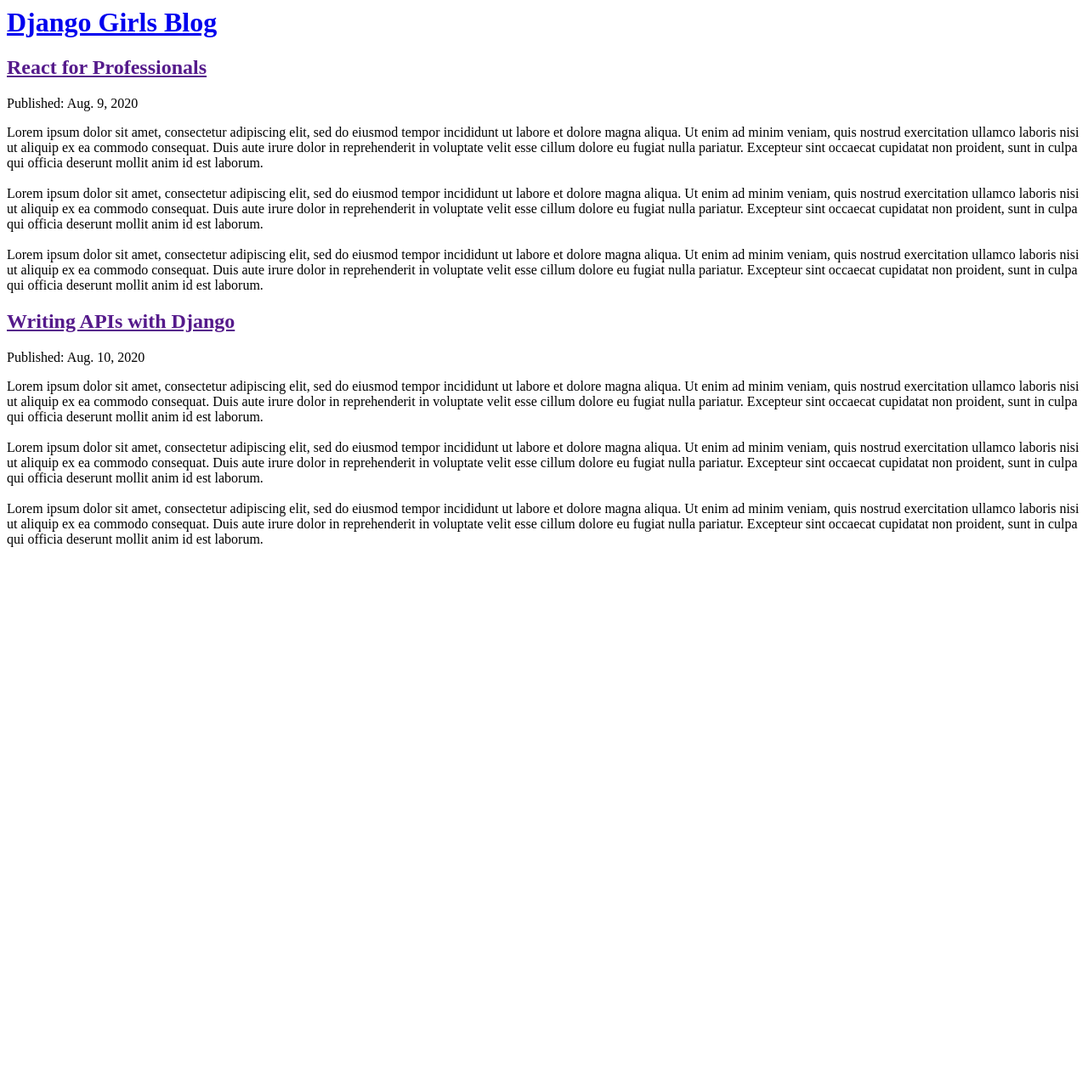
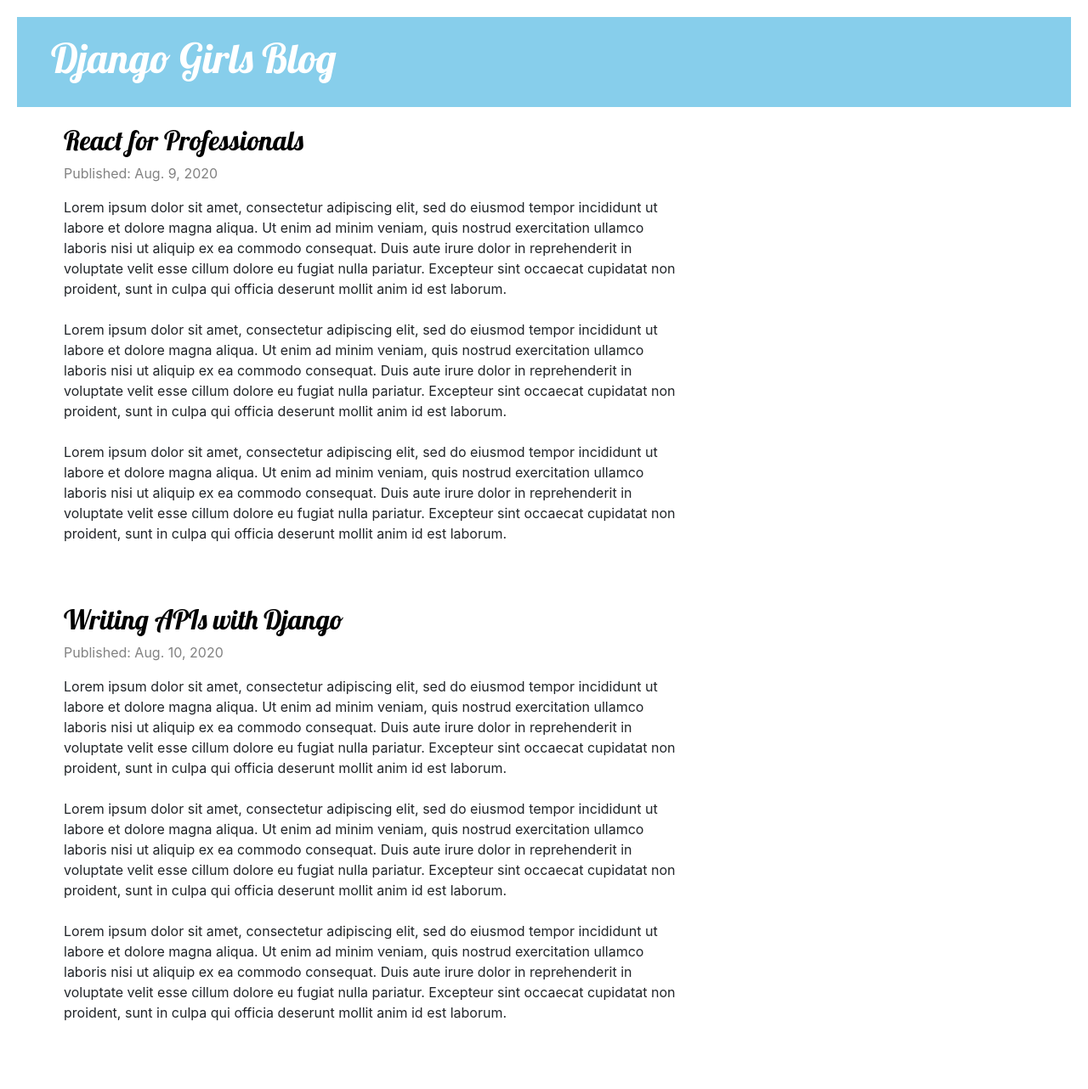
Before and after one commit to 4ka0/django_girls, a Django app: page / in a window 1280 px wide. Shown: the whole page at 85% size. Before the commit the page ends 644 px from the top, so only its background shows below. Run offline with Django 3.2, Linux system fonts and the light colour scheme; data comes from the database, SQL or seed files in the repository; some libraries are stand-ins or nearby versions.

Commit message:
Added a post detail view

```diff
--- /dev/null
+++ b/blog/static/css/blog.css
@@ -0,0 +1,57 @@
+h1 a, h2 a {
+    color: #FF8833;
+    font-family: 'Lobster';
+}
+
+body {
+    padding-top: 20px;
+    padding-left: 20px;
+    padding-bottom: 8px;
+}
+
+.page-header {
+    background-color: skyblue;
+    margin: 0 20px 20px 0;
+    padding: 20px 20px 20px 40px;
+}
+
+.page-header h1, .page-header h1 a, .page-header h1 a:visited, .page-header h1 a:active {
+    color: #ffffff;
+    font-size: 36pt;
+    text-decoration: none;
+}
+
+.content {
+    margin-left: 40px;
+}
+
+h1, h2, h3, h4 {
+    font-family: 'Lobster', cursive;
+}
+
+.date {
+    color: #828282;
+}
+
+.save {
+    float: right;
+}
+
+.post-form textarea, .post-form input {
+    width: 100%;
+}
+
+.top-menu, .top-menu:hover, .top-menu:visited {
+    color: #ffffff;
+    float: right;
+    font-size: 26pt;
+    margin-right: 20px;
+}
+
+.post {
+    margin-bottom: 70px;
+}
+
+.post h2 a, .post h2 a:visited {
+    color: #000000;
+}
--- /dev/null
+++ b/blog/templates/blog/base.html
@@ -0,0 +1,26 @@
+{% load static %}
+
+<html>
+    <head>
+        <title>Django Girls Blog</title>
+        <!-- Bootstrap CDN -->
+        <link rel="stylesheet" href="https://stackpath.bootstrapcdn.com/bootstrap/4.5.2/css/bootstrap.min.css" integrity="sha384-JcKb8q3iqJ61gNV9KGb8thSsNjpSL0n8PARn9HuZOnIxN0hoP+VmmDGMN5t9UJ0Z" crossorigin="anonymous">
+        <!-- Header font import -->
+        <link rel="stylesheet" href="//fonts.googleapis.com/css?family=Lobster&subset=latin,latin-ext" type="text/css">
+        <!-- Custom CSS -->
+        <link rel="stylesheet" href="{% static 'css/blog.css' %}">
+    </head>
+    <body>
+        <div class="page-header">
+            <h1><a href="/">Django Girls Blog</a></h1>
+        </div>
+        <div class="content container">
+            <div class="row">
+                <div class="col-md-8">
+                {% block content %}
+                {% endblock %}
+                </div>
+            </div>
+        </div>
+    </body>
+</html>
--- a/blog/templates/blog/post_list.html
+++ b/blog/templates/blog/post_list.html
@@ -1,20 +1,15 @@
-<html>
-    <head>
-        <title>Django Girls Blog</title>
-    </head>
-    <body>
+{% extends 'blog/base.html' %}
 
-        <div>
-            <h1><a href="/">Django Girls Blog</a></h1>
+{% block content %}
+    {% for post in posts %}
+
+        <div class="post">
+            <h2><a href="{% url 'post_detail' pk=post.pk %}">{{ post.title }}</a></h2>
+            <div class="date">
+                <p>Published: {{ post.published_date }}</p>
+            </div>
+            <p>{{ post.text|linebreaksbr }}</p>
         </div>
 
-        {% for post in posts %}
-            <div>
-                <h2><a href="">{{ post.title }}</a></h2>
-                <p>Published: {{ post.published_date }}</p>
-                <p>{{ post.text|linebreaksbr }}</p>
-            </div>
-        {% endfor %}
-
-    </body>
-</html>
+    {% endfor %}
+{% endblock %}
--- a/blog/urls.py
+++ b/blog/urls.py
@@ -5,4 +5,5 @@ from . import views
 
 urlpatterns = [
     path('', views.post_list, name='post_list'),
+    path('post/<int:pk>/', views.post_detail, name='post_detail'),
 ]
--- a/blog/views.py
+++ b/blog/views.py
@@ -1,11 +1,13 @@
-from django.shortcuts import render
+from django.shortcuts import render, get_object_or_404
 from django.utils import timezone
 from .models import Post
 
 
 def post_list(request):
-    '''
-    Method to display all posts in order of published date.
-    '''
     posts = Post.objects.filter(published_date__lte=timezone.now()).order_by('published_date')
     return render(request, 'blog/post_list.html', {'posts': posts})
+
+
+def post_detail(request, pk):
+    post = get_object_or_404(Post, pk=pk)
+    return render(request, 'blog/post_detail.html', {'post': post})
```
Also changed, not shown: blog/templates/blog/post_detail.html (added, +13 -0 lines).
